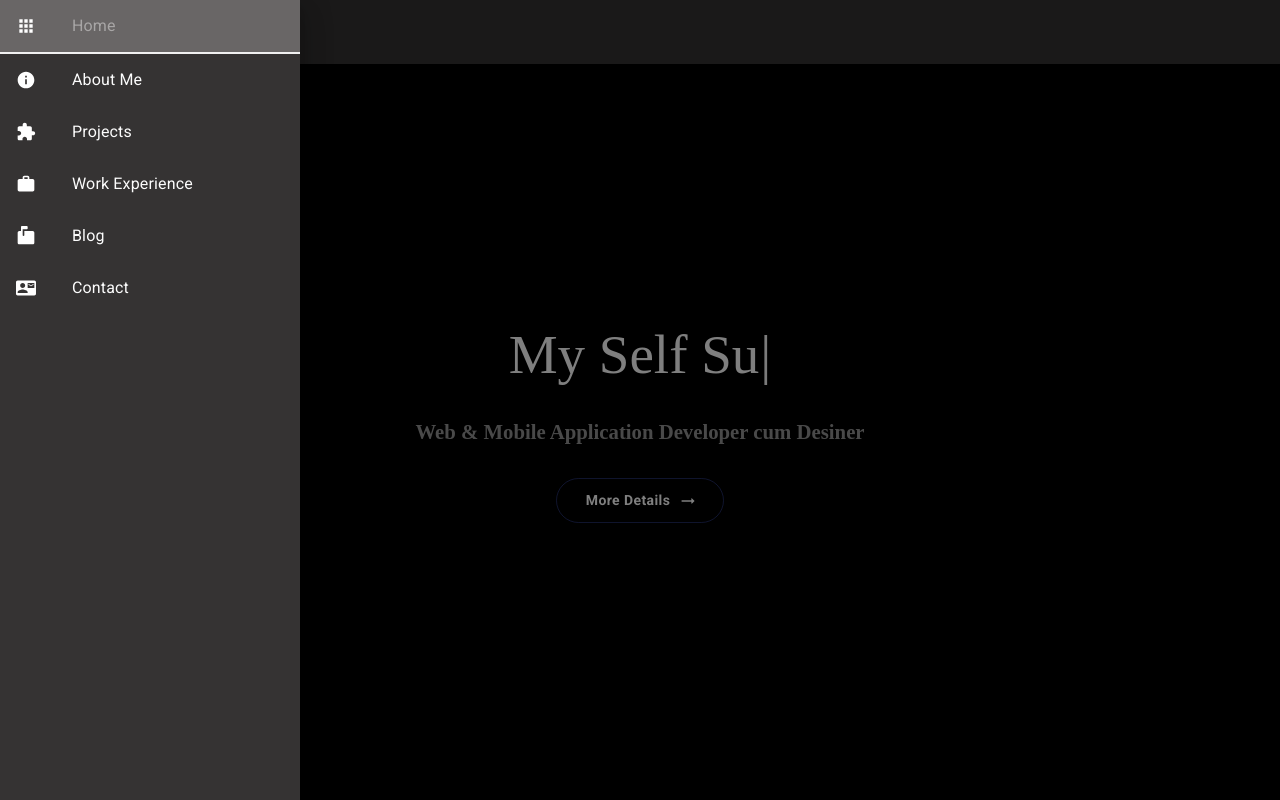
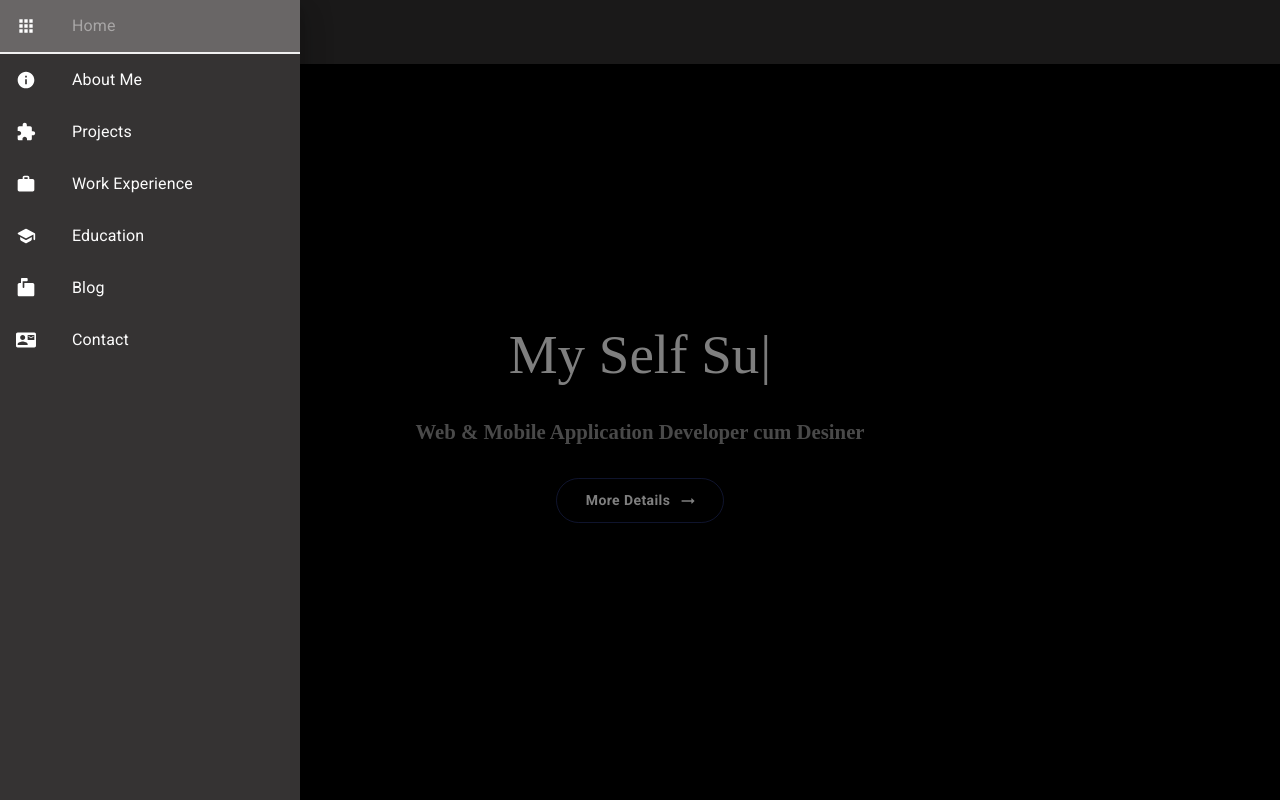
Before and after one commit to subhajit-98/portfolio, a React (Create React App) app: page / in a window 1280 px wide. Both pictures are taken after a click on the button "menu". Built offline with nearby package versions, Linux system fonts and the light colour scheme.

Commit message:
Education menu add

```diff
--- a/src/Component/Menu/Menu.jsx
+++ b/src/Component/Menu/Menu.jsx
@@ -3,12 +3,12 @@ import {NavLink} from "react-router-dom";
 import { AppBar, Toolbar, IconButton, Drawer, MenuList, MenuItem, ListItemIcon, Typography } from '@material-ui/core';
 import MenuIcon from '@material-ui/icons/Menu';
 import InfoIcon from '@material-ui/icons/Info';
-import MicIcon from '@material-ui/icons/Mic';
 import WorkIcon from '@material-ui/icons/Work';
 import ContactMailIcon from '@material-ui/icons/ContactMail';
 import ExtensionRoundedIcon from '@material-ui/icons/ExtensionRounded';
 import AppsRoundedIcon from '@material-ui/icons/AppsRounded';
 import MarkunreadMailboxRoundedIcon from '@material-ui/icons/MarkunreadMailboxRounded';
+import SchoolRoundedIcon from '@material-ui/icons/SchoolRounded';
 import './Menu.css';
 
 const Menu = () => {
@@ -65,6 +65,16 @@ const Menu = () => {
                         </MenuItem>
                     </NavLink>
                 </MenuList>
+                <MenuList className="menuList">
+                    <NavLink to="/education">
+                        <MenuItem>
+                            <ListItemIcon>
+                                <SchoolRoundedIcon fontSize="small"  style={{color: 'white'}} />
+                            </ListItemIcon>
+                            <Typography variant="inherit">Education </Typography>
+                        </MenuItem>
+                    </NavLink>
+                </MenuList>
                 <MenuList className="menuList" onClick={() => { setMenu(!menu) }}>
                     <NavLink to="/blog">
                         <MenuItem>
```
